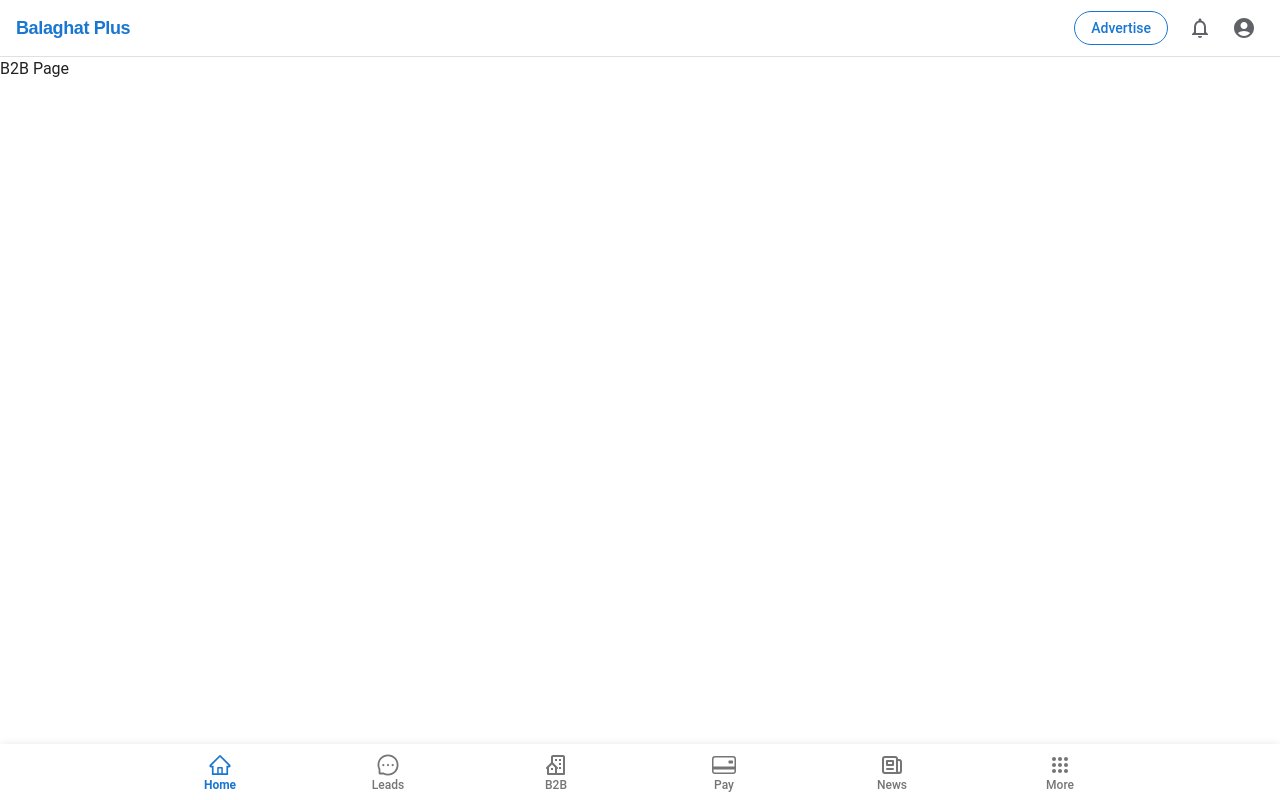
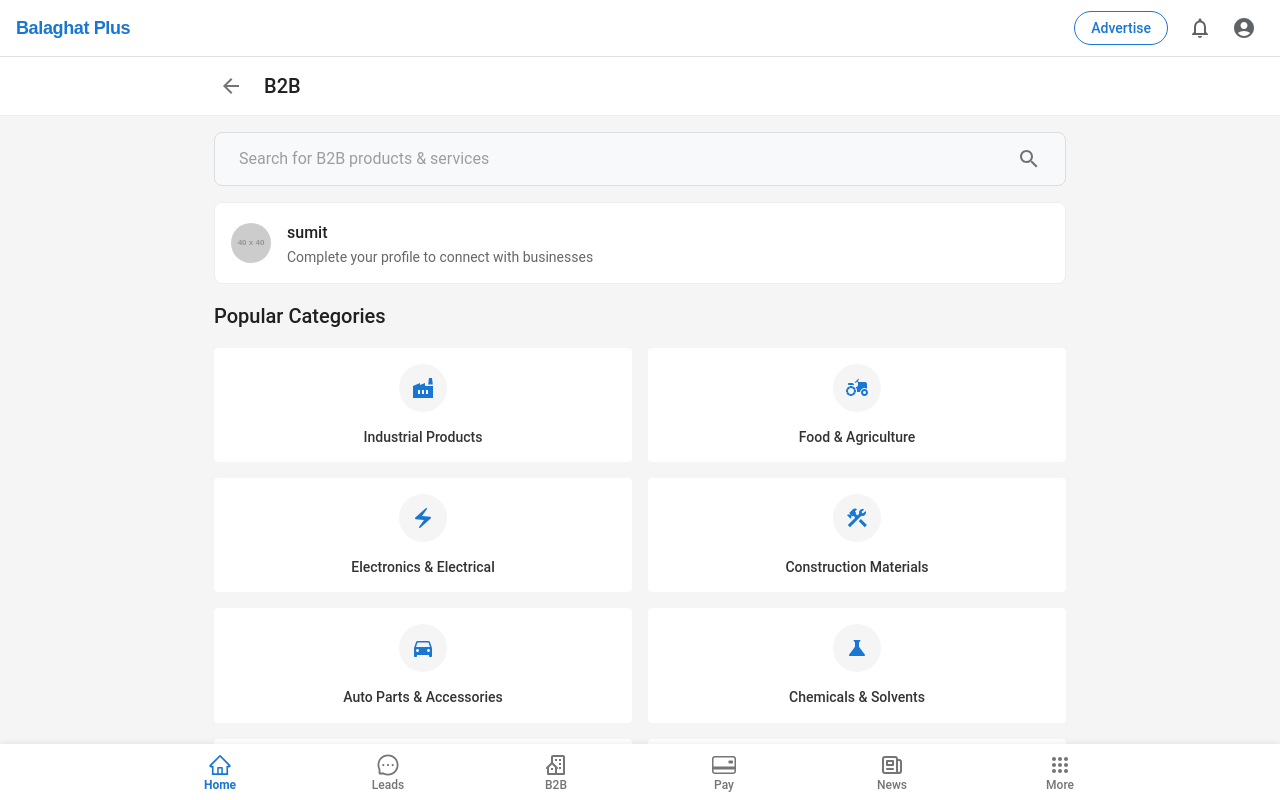
Before and after one commit to sumit021196/balaghatpluss, a React (Vite) app: page /b2b in a window 1280 px wide. Shown: the top 800 px of the page. Built offline with nearby package versions, Linux system fonts and the light colour scheme.

Commit message:
b2b page

```diff
--- a/src/App.jsx
+++ b/src/App.jsx
@@ -7,6 +7,7 @@ import LabelBottomNavigation from './LabelBottomNavigation';
 import Home from './pages/Home';
 import CategoryPage from './pages/CategoryPage';
 import BusinessDetails from './pages/BusinessDetails';
+import B2B from './pages/B2B';
 import Sidebar from './Sidebar';
 
 // Create a theme instance with improved compatibility
@@ -95,7 +96,7 @@ function App() {
               <Route path="/category/:id" element={<CategoryPage />} />
               <Route path="/business/:id" element={<BusinessDetails />} />
               <Route path="/leads" element={<div>Leads Page</div>} />
-              <Route path="/b2b" element={<div>B2B Page</div>} />
+              <Route path="/b2b" element={<B2B />} />
               <Route path="/pay" element={<div>Payment Page</div>} />
               <Route path="/news" element={<div>News Page</div>} />
               <Route path="/more" element={<div>More Options</div>} />
--- /dev/null
+++ b/src/pages/B2B.jsx
@@ -0,0 +1,208 @@
+import React from 'react';
+import {
+  Box,
+  Typography,
+  Container,
+  Grid,
+  Paper,
+  Button,
+  IconButton,
+  InputBase,
+  Divider
+} from '@mui/material';
+import { styled } from '@mui/material/styles';
+import {
+  Search,
+  ArrowBack,
+  Factory,
+  Agriculture,
+  ElectricBolt,
+  Construction,
+  DirectionsCar,
+  Science,
+  Inventory,
+  LocalHospital,
+  Iron,
+  Recycling,
+  Checkroom,
+  Forest
+} from '@mui/icons-material';
+import { useNavigate } from 'react-router-dom';
+
+const SearchBox = styled(Paper)(({ theme }) => ({
+  padding: '6px 16px',
+  display: 'flex',
+  alignItems: 'center',
+  width: '100%',
+  backgroundColor: '#f8f9fa',
+  border: '1px solid #ddd',
+  borderRadius: '8px',
+}));
+
+const ProfileImage = styled('img')({
+  width: '40px',
+  height: '40px',
+  borderRadius: '50%',
+  objectFit: 'cover',
+});
+
+const CategoryCard = styled(Paper)(({ theme }) => ({
+  padding: theme.spacing(2),
+  textAlign: 'center',
+  cursor: 'pointer',
+  height: '100%',
+  display: 'flex',
+  flexDirection: 'column',
+  alignItems: 'center',
+  gap: theme.spacing(1),
+  transition: 'transform 0.2s ease-in-out, box-shadow 0.2s ease-in-out',
+  '&:hover': {
+    transform: 'translateY(-2px)',
+    boxShadow: theme.shadows[4],
+    bgcolor: 'rgba(0, 0, 0, 0.02)',
+  },
+}));
+
+const IconWrapper = styled(Box)(({ theme }) => ({
+  width: '48px',
+  height: '48px',
+  borderRadius: '50%',
+  backgroundColor: '#f5f5f5',
+  display: 'flex',
+  alignItems: 'center',
+  justifyContent: 'center',
+  marginBottom: theme.spacing(1),
+  '& .MuiSvgIcon-root': {
+    color: theme.palette.primary.main,
+    fontSize: '24px',
+  },
+}));
+
+const categories = [
+  { name: 'Industrial Products', icon: <Factory /> },
+  { name: 'Food & Agriculture', icon: <Agriculture /> },
+  { name: 'Electronics & Electrical', icon: <ElectricBolt /> },
+  { name: 'Construction Materials', icon: <Construction /> },
+  { name: 'Auto Parts & Accessories', icon: <DirectionsCar /> },
+  { name: 'Chemicals & Solvents', icon: <Science /> },
+  { name: 'Packaging Materials', icon: <Inventory /> },
+  { name: 'Medical & Pharma', icon: <LocalHospital /> },
+  { name: 'Metal & Alloys', icon: <Iron /> },
+  { name: 'Plastic & Products', icon: <Recycling /> },
+  { name: 'Textile & Leather', icon: <Checkroom /> },
+  { name: 'Wood & Products', icon: <Forest /> }
+];
+
+const B2B = () => {
+  const navigate = useNavigate();
+
+  return (
+    <Box sx={{ pb: 8, bgcolor: '#f5f5f5', minHeight: '100vh' }}>
+      {/* Header */}
+      <Box sx={{
+        bgcolor: '#fff',
+        borderBottom: '1px solid #eee',
+        position: 'sticky',
+        top: 0,
+        zIndex: 1000,
+      }}>
+        <Container maxWidth="md">
+          <Box sx={{
+            py: 1.5,
+            display: 'flex',
+            alignItems: 'center',
+            gap: 2
+          }}>
+            <IconButton onClick={() => navigate(-1)} size="small">
+              <ArrowBack />
+            </IconButton>
+            <Typography variant="h6" sx={{ fontWeight: 500 }}>B2B</Typography>
+          </Box>
+        </Container>
+      </Box>
+
+      <Container maxWidth="md">
+        {/* Search Section */}
+        <Box sx={{ my: 2 }}>
+          <SearchBox elevation={0}>
+            <InputBase
+              sx={{ ml: 1, flex: 1 }}
+              placeholder="Search for B2B products & services"
+            />
+            <IconButton type="button" aria-label="search">
+              <Search />
+            </IconButton>
+          </SearchBox>
+        </Box>
+
+        {/* Profile Section */}
+        <Paper
+          elevation={0}
+          sx={{
+            p: 2,
+            mb: 2,
+            borderRadius: 2,
+            border: '1px solid #eee'
+          }}
+        >
+          <Box sx={{ display: 'flex', alignItems: 'center', gap: 2 }}>
+            <ProfileImage
+              src="https://via.placeholder.com/40"
+              alt="Profile"
+            />
+            <Box sx={{ flex: 1 }}>
+              <Typography variant="subtitle1" fontWeight="500">sumit</Typography>
+              <Typography variant="body2" color="text.secondary">
+                Complete your profile to connect with businesses
+              </Typography>
+            </Box>
+          </Box>
+        </Paper>
+
+        {/* Categories Grid */}
+        <Typography variant="h6" sx={{ mb: 2, fontWeight: 500 }}>Popular Categories</Typography>
+        <Grid container spacing={2}>
+          {categories.map((category, index) => (
+            <Grid item xs={6} key={index}>
+              <CategoryCard elevation={0}>
+                <IconWrapper>
+                  {category.icon}
+                </IconWrapper>
+                <Typography
+                  variant="body2"
+                  sx={{
+                    color: '#333',
+                    fontWeight: 500,
+                    lineHeight: 1.3
+                  }}
+                >
+                  {category.name}
+                </Typography>
+              </CategoryCard>
+            </Grid>
+          ))}
+        </Grid>
+
+        {/* Recent Searches */}
+        <Box sx={{ mt: 4 }}>
+          <Typography variant="h6" sx={{ mb: 2, fontWeight: 500 }}>Recent Searches</Typography>
+          <Paper
+            elevation={0}
+            sx={{
+              p: 2,
+              borderRadius: 2,
+              border: '1px solid #eee',
+              bgcolor: '#fff'
+            }}
+          >
+            <Typography variant="body2" color="text.secondary">
+              No recent searches
+            </Typography>
+          </Paper>
+        </Box>
+      </Container>
+    </Box>
+  );
+};
+
+export default B2B;
```
